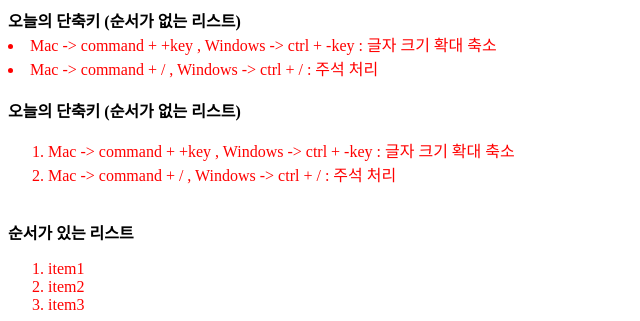
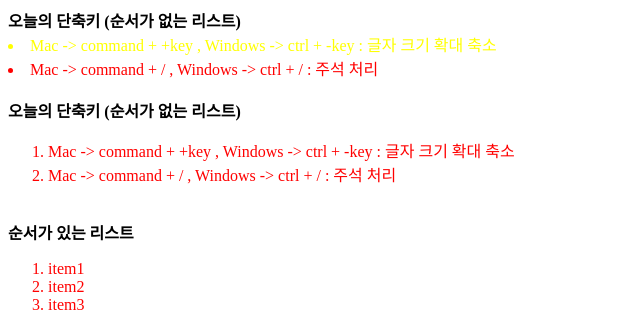
Before and after one commit to loganjeon/becomeWebProgrammerFor24H, a plain HTML site: page html_basic1.html in a window 1280 px wide. Shown: the top 321 px of the page, without its empty margins (0-640 px from the left). Drawn offline with Linux system fonts and the light colour scheme.

Commit message:
using style in li.

```diff
--- a/html_basic1.html
+++ b/html_basic1.html
@@ -15,7 +15,7 @@
     <body>
         <strong>오늘의 단축키 (순서가 없는 리스트)</strong>
         <ui>
-            <li style="color:red"> Mac -> command + +key , Windows -> ctrl + -key : 글자 크기 확대 축소</li>
+            <li style="color:yellow"> Mac -> command + +key , Windows -> ctrl + -key : 글자 크기 확대 축소</li>
             <li> Mac -> command + / , Windows -> ctrl + / : 주석 처리 </li>
         </ui>
         <br>
```
